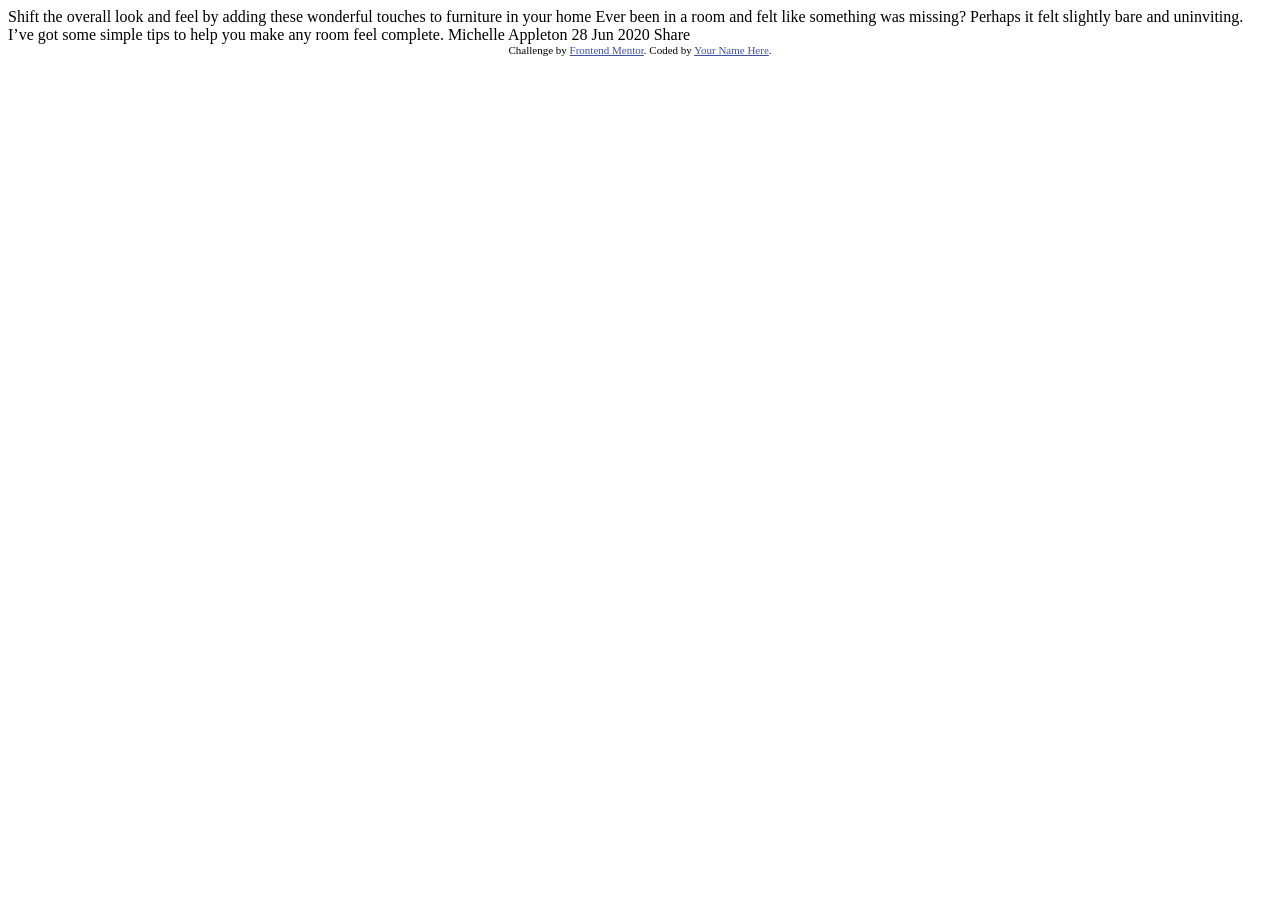
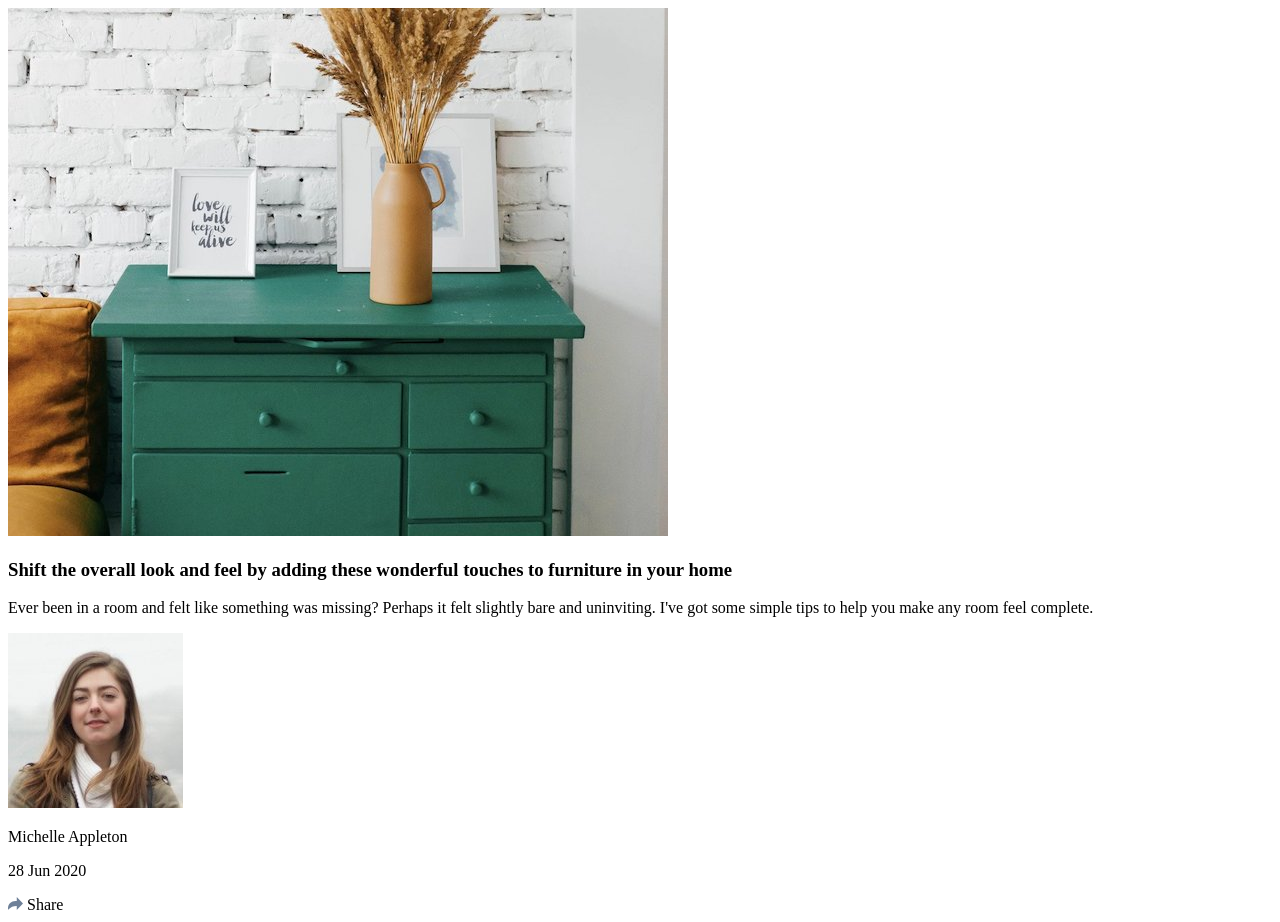
Before and after one commit to Julizajz/article-preview-component, a plain HTML site: page index.html in a window 1280 px wide. Before the commit the page ends 800 px from the top, so only its background shows below. Drawn offline with Linux system fonts and the light colour scheme.

Commit message:
adds html layout

```diff
--- a/index.html
+++ b/index.html
@@ -15,22 +15,35 @@
   </style>
 </head>
 <body>
+<main>
+  <div class="img-container">
+    <img src="/images/drawers.jpg" alt="">
+  </div>
+  <div class="info-container">
+    <h3>
+      Shift the overall look and feel by adding these wonderful
+      touches to furniture in your home
+    </h3>
+    <p>
+      Ever been in a room and felt like something was missing? Perhaps
+      it felt slightly bare and uninviting. I've got some simple tips
+      to help you make any room feel complete.
+    </p>
+    <div class="footer-info">
+      <img src="/images/avatar-michelle.jpg" alt="">
+      <div class="name-date">
+        <p class="name">Michelle Appleton</p>
+        <p>28 Jun 2020</p>
+      </div>
+      <div class="share-icons">
+        <img src="/images/icon-share.svg" alt="">
+        Share
+      </div>
+    </div>
+  </div>
+</main>
 
-  Shift the overall look and feel by adding these wonderful
-  touches to furniture in your home
 
-  Ever been in a room and felt like something was missing? Perhaps
-  it felt slightly bare and uninviting. I’ve got some simple tips
-  to help you make any room feel complete.
 
-  Michelle Appleton
-  28 Jun 2020
-
-  Share
-
-  <div class="attribution">
-    Challenge by <a href="https://www.frontendmentor.io?ref=challenge" target="_blank">Frontend Mentor</a>.
-    Coded by <a href="#">Your Name Here</a>.
-  </div>
 </body>
 </html>
```
